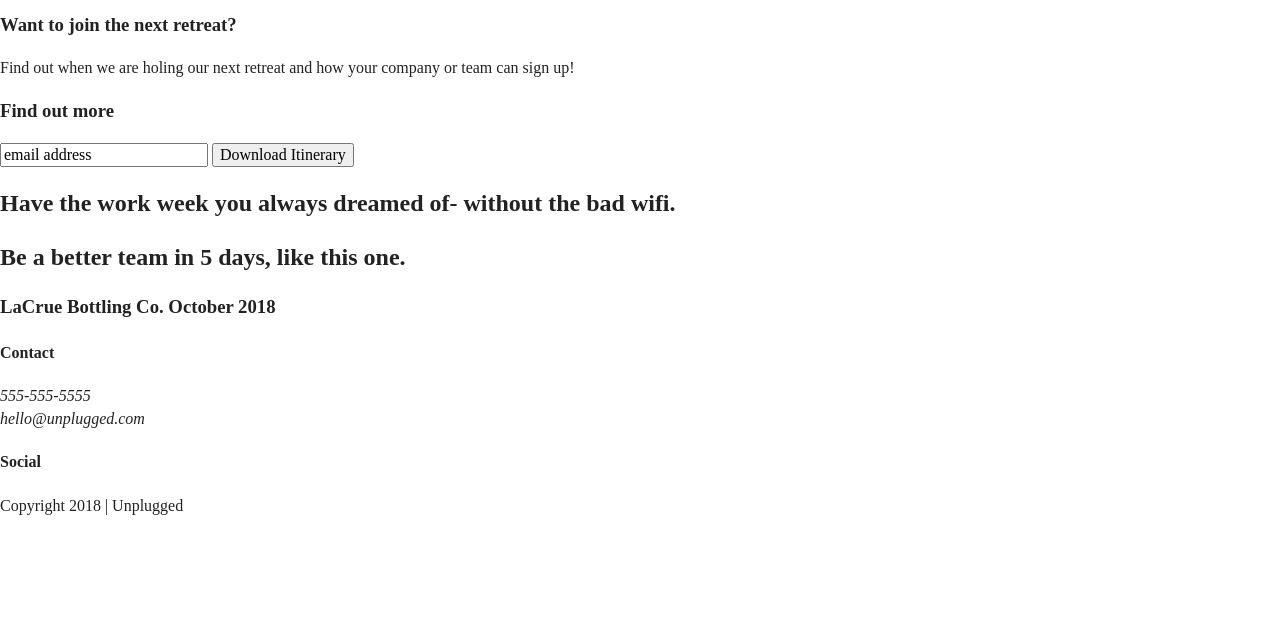
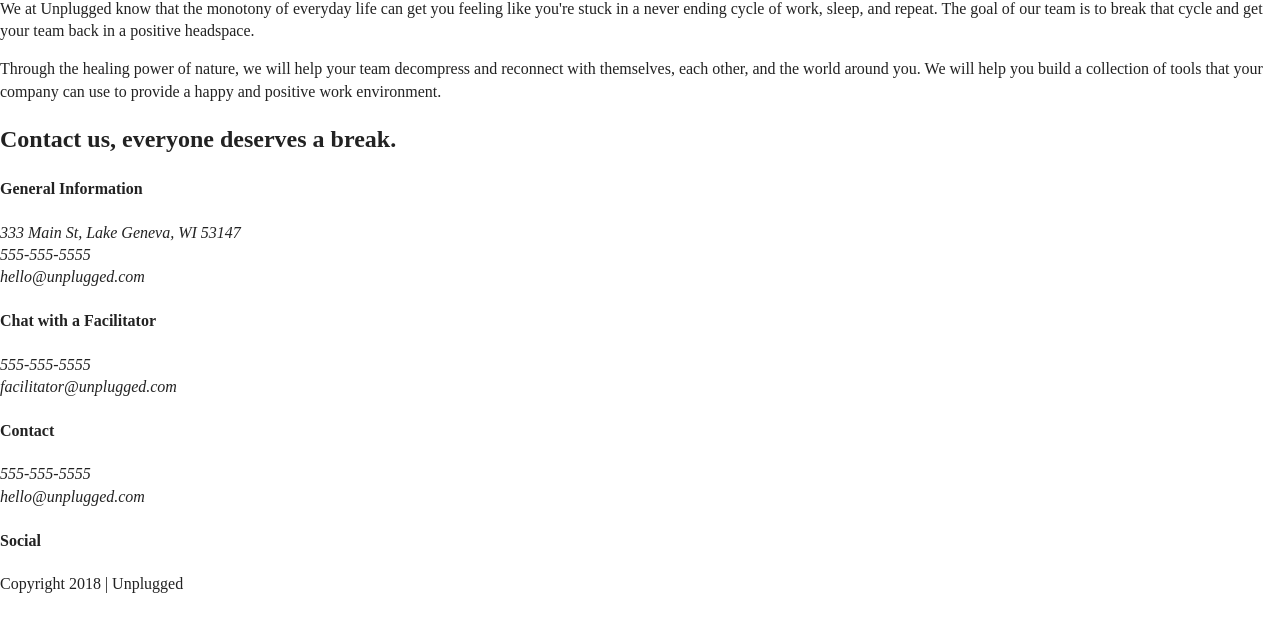
Before and after one commit to Celise889/206-unplugged, a website: page about/index.html in a window 1280 px wide. Shown: the part 160-800 px from the top of the page. Drawn offline with Linux system fonts and the light colour scheme; files that its build step writes are made by us from their sources; files whose address does not match are found by name.

Commit message:
Added HTML for about page and fixed nav link

```diff
--- a/about/index.html
+++ b/about/index.html
@@ -34,32 +34,60 @@
       <nav>
         <ul>
           <li><a href="faq/index.html" target="_blank" rel="noopener">FAQ</a></li>
-          <li><a href="about/index.html" target="_blank" rel="noopener">About</a></li>
+          <li><a href="index.html" target="_blank" rel="noopener">About</a></li>
         </ul>
       </nav>
     </div>
   </header>
 
   <main>
-    <section>
-      <h1>Retreat from the desk, return refreshed and focused.</h1>
+    <section class="mission">
+      <div class="content-wrapper">
+        <div class="mission-content">
+          <h2>Our mission- to nurture your zest for life so you can be the team you want to be.</h2>
+          <p>
+            We at Unplugged know that the monotony of everyday life can get you feeling like you're stuck in a never ending cycle of work, sleep, and repeat. The goal of our team is to break that cycle and get your team back in a positive headspace.</p>
+          <p>
+            Through the healing power of nature, we will help your team decompress and reconnect with themselves, each other, and the world around you. We will help you build a collection of tools that your company can use to provide a happy and positive work environment.
+          </p>
+
+        </div>
+      </div><!--mission content ends-->
     </section>
-    <aside>
-      <h3>Want to join the next retreat?</h3>
-        <p>Find out when we are holing our next retreat and how your company or team can sign up!</p>
-        <h3>Find out more</h3>
-          <input type="text" name="name" value="email address">
-          <input type="button" value="Download Itinerary">
-    </aside>
-    <div>
-      <h2>Have the work week you always dreamed of- without the bad wifi.</h2>
-      <h2>Be a better team in 5 days, like this one.</h2>
-      <h3>LaCrue Bottling Co.
-        October 2018
-      </h3>
-      <p></p>
-    </div>
-  </main> <!-- main wrapper -->
+    <section class="retreat-map">
+      <figure>
+
+      </figure>
+    </section>
+    <section class="contact-section">
+      <div class="content-wrapper">
+        <h2>Contact us, everyone deserves a break.</h2>
+        <div class="contact-content">
+          <div>
+            <h4>General Information</h4>
+            <address>
+              <p>
+                333 Main St, Lake Geneva, WI 53147<br>
+                555-555-5555<br>
+                hello@unplugged.com
+              </p>
+            </address>
+          </div>
+          <div>
+            <h4>Chat with a Facilitator</h4>
+            <address>
+              <p>
+                555-555-5555<br>
+                facilitator@unplugged.com
+              </p>
+            </address>
+          </div>
+          <!--contact content ends-->
+        </div>
+        <!--content wrapper ends-->
+      </div>
+    </section>
+  </main>
 
   <footer>
     <div class="content-wrapper">
```
